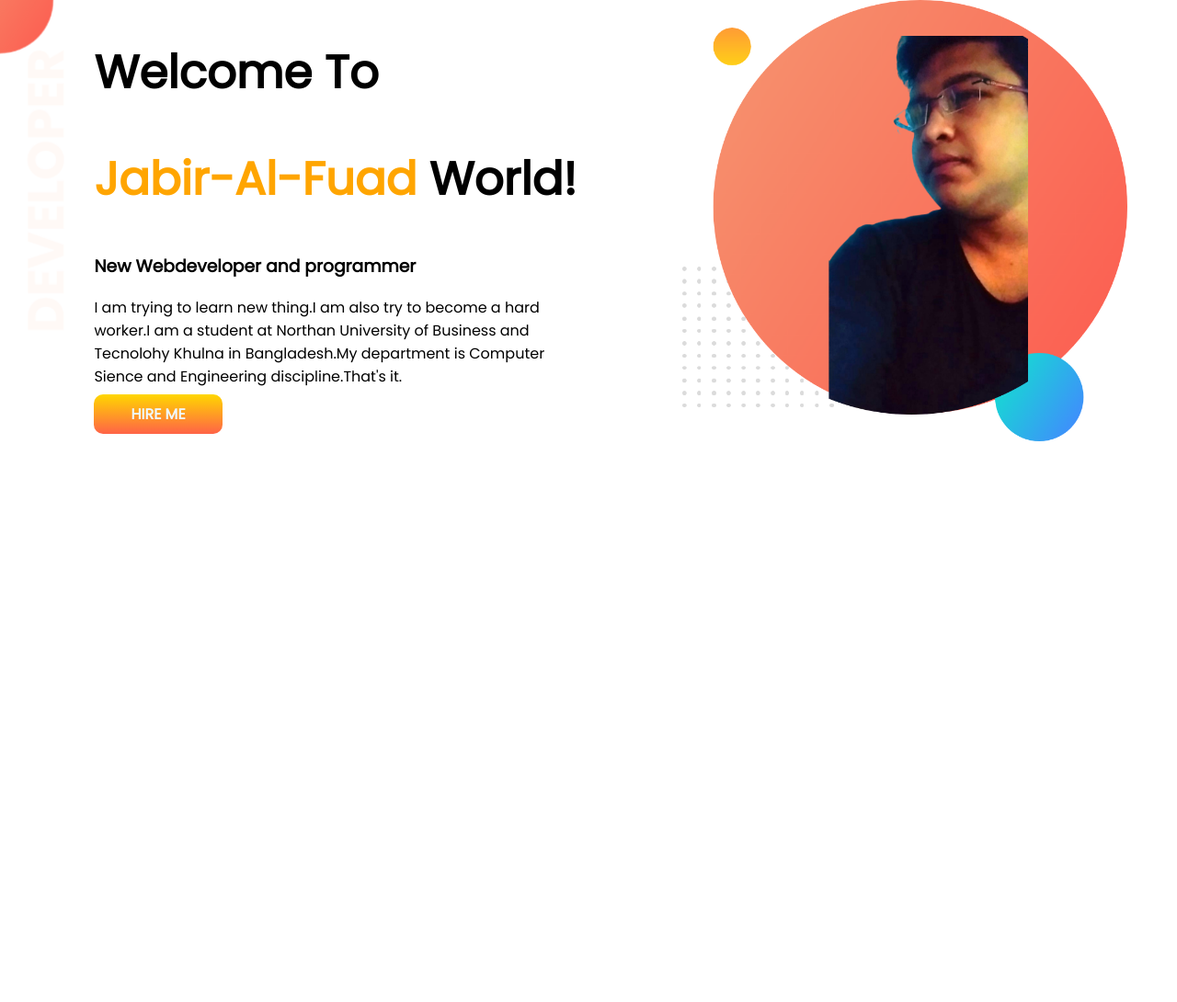
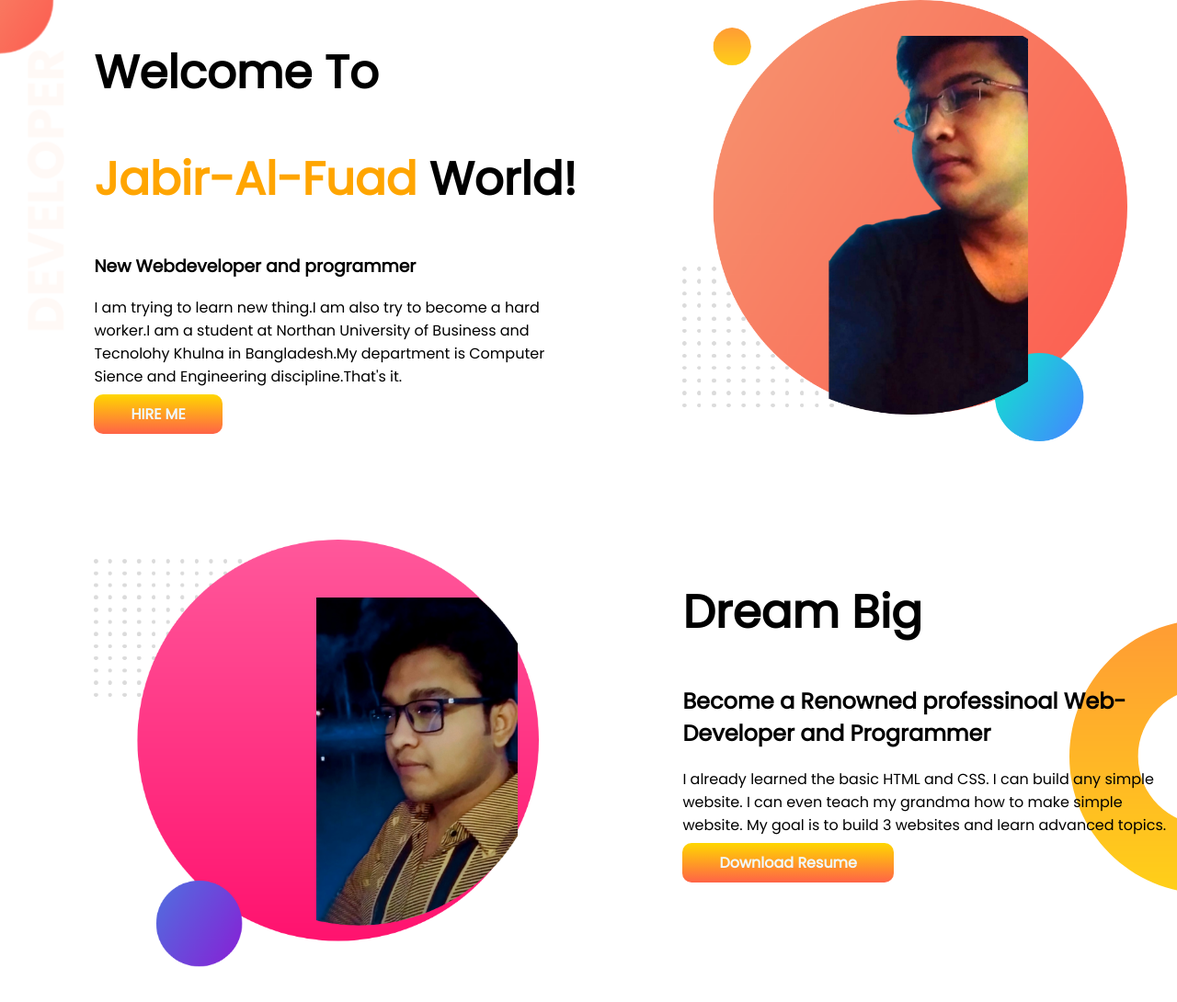
Before and after one commit to jabirAlFuad1234/Developer-portfolio, a plain HTML site: page index.html in a window 1280 px wide. Shown: the whole page at 92% size. Before the commit the page ends 800 px from the top, so only its background shows below. Drawn offline with Linux system fonts and the light colour scheme; a web font is replaced by a local one.

Commit message:
Dream Added

```diff
--- a/index.html
+++ b/index.html
@@ -31,6 +31,19 @@
             <img src="images/Fuad.png" alt="">
         </div>
     </section>
+    <section class="dream-big">
+        <div class="half-width">
+            <img src="images/Fuad2.png" alt="">
+        </div>
+        <div class="half-width">
+            <h1>Dream Big</h1>
+            <h2>Become a Renowned professinoal Web-Developer and Programmer</h2>
+            <p>
+                I already learned the basic HTML and CSS. I can build any simple website. I can even teach my grandma how to make simple website. My goal is to build 3 websites and learn advanced topics.
+            </p>
+            <a class="link-button" target="_blank"  href="">Download Resume</a>
+        </div>
+    </section>
 </body>
 
 </html>
--- a/style.css
+++ b/style.css
@@ -10,6 +10,7 @@
 }
 section{
     display:flex;
+    margin-bottom: 100px;
 }
 .half-width{
     width: 50%;
@@ -30,3 +31,8 @@
    background-image:url(images/top-banner.png);
    background-repeat: no-repeat;
 }
+.dream-big{
+    background-image: url(images/dream-bg.png);
+    background-repeat: no-repeat;
+    background-position: right;
+}
```
Also changed, not shown: images/Fuad2.png (added).
